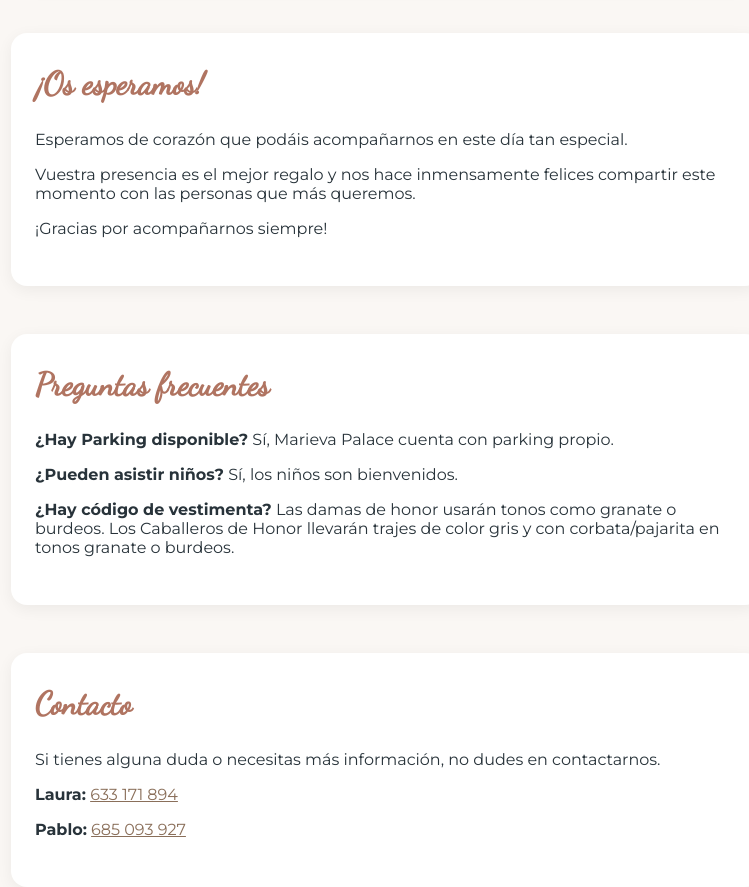
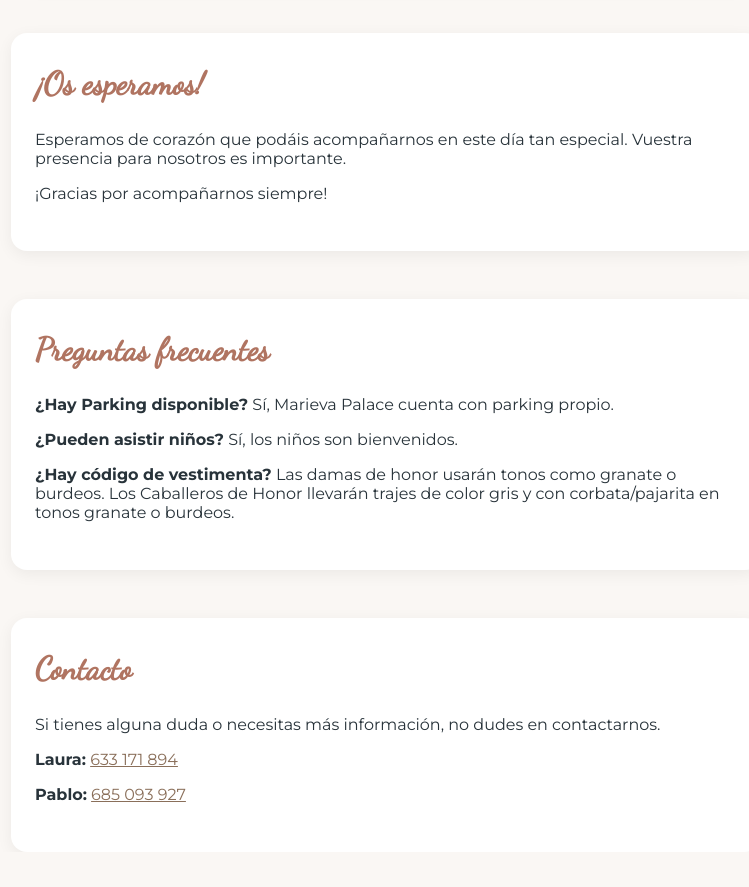
Before and after one commit to enolglezgarcia/webBodaPabloLaura, a plain HTML site: page index.html in a window 1280 px wide. Shown: the part 1560-2447 px from the top of the page, without its empty margins (254-1003 px from the left). After the commit the page ends 2412 px from the top, so only its background shows below. Drawn offline with Linux system fonts and the light colour scheme.

Commit message:
feat: cambios en textos

```diff
--- a/index.html
+++ b/index.html
@@ -52,8 +52,7 @@
 
   <div class="section" id="conclusion">
     <h2>¡Os esperamos!</h2>
-    <p>Esperamos de corazón que podáis acompañarnos en este día tan especial.</p>
-    <p>Vuestra presencia es el mejor regalo y nos hace inmensamente felices compartir este momento con las personas que más queremos.</p>
+    <p>Esperamos de corazón que podáis acompañarnos en este día tan especial. Vuestra presencia para nosotros es importante.</p>
     <p>¡Gracias por acompañarnos siempre!</p>
   </div>
 
```
